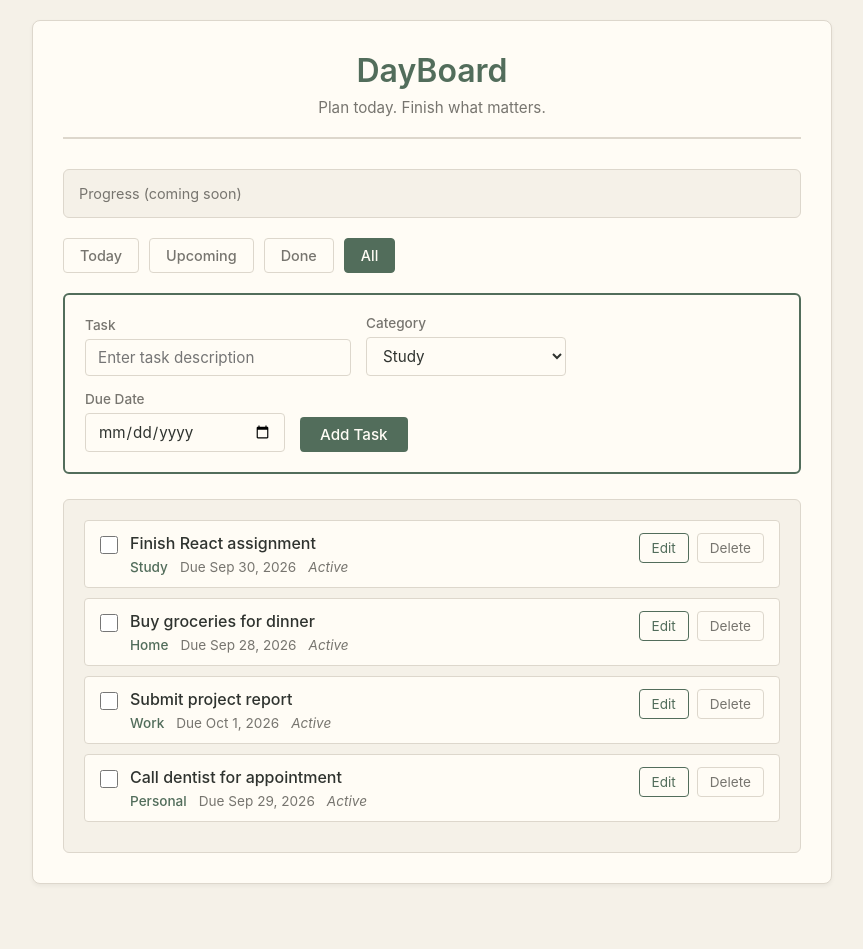
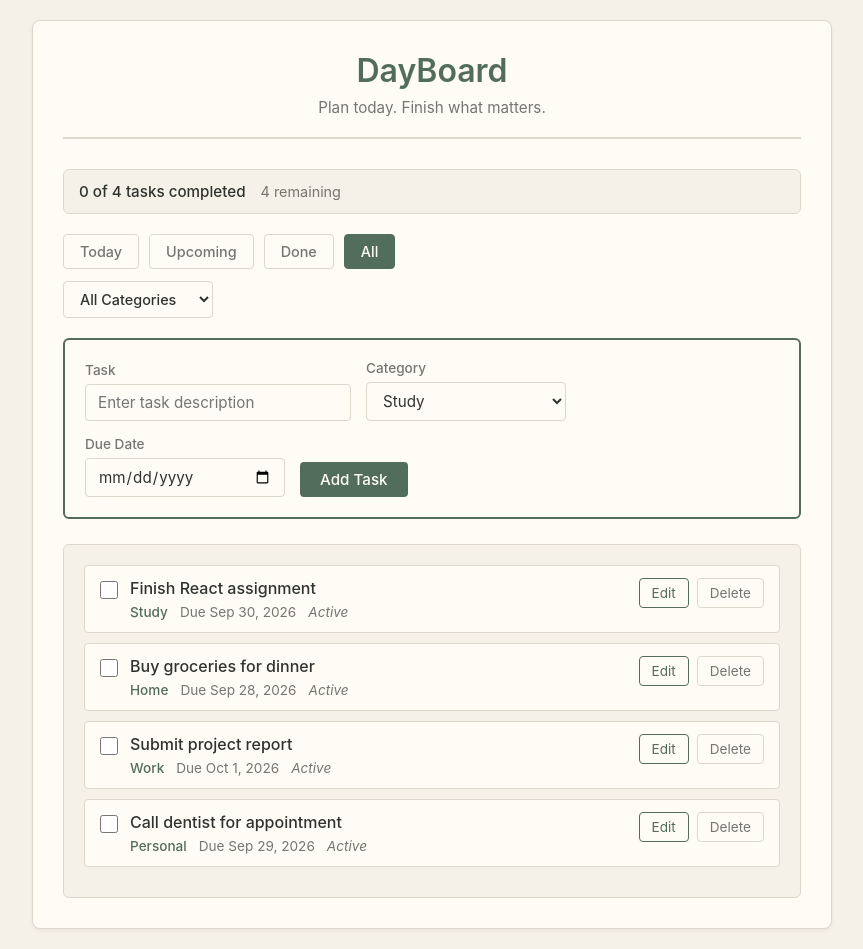
Before and after one commit to bindubasnet2007-droid/bindu_todo, a React (Create React App) app: page / in a window 1280 px wide. Shown: the whole page, without its empty margins (208-1071 px from the left). Before the commit the page ends 904 px from the top, so only its background shows below. Built offline with nearby package versions, Linux system fonts and the light colour scheme; the HTML template or start-up script is replaced by a standard one.

Commit message:
add category filtering and progress tracking

```diff
--- a/src/App.js
+++ b/src/App.js
@@ -42,6 +42,7 @@ function App() {
   ]);
 
   const [activeTab, setActiveTab] = useState('All');
+  const [categoryFilter, setCategoryFilter] = useState('All Categories');
 
   const handleAddTask = (newTask) => {
     setTasks([...tasks, newTask]);
@@ -79,27 +80,46 @@ function App() {
   const today = new Date().toISOString().split('T')[0];
 
   const visibleTasks = tasks.filter((task) => {
+    let statusMatch = false;
     if (activeTab === 'All') {
-      return true;
+      statusMatch = true;
+    } else if (activeTab === 'Done') {
+      statusMatch = task.completed === true;
+    } else if (activeTab === 'Today') {
+      statusMatch = task.dueDate === today && task.completed === false;
+    } else if (activeTab === 'Upcoming') {
+      statusMatch = task.dueDate > today && task.completed === false;
     }
-    if (activeTab === 'Done') {
-      return task.completed === true;
+
+    let categoryMatch = false;
+    if (categoryFilter === 'All Categories') {
+      categoryMatch = true;
+    } else {
+      categoryMatch = task.category === categoryFilter;
     }
-    if (activeTab === 'Today') {
-      return task.dueDate === today && task.completed === false;
-    }
-    if (activeTab === 'Upcoming') {
-      return task.dueDate > today && task.completed === false;
-    }
-    return true;
+
+    return statusMatch && categoryMatch;
   });
+
+  const totalTasks = tasks.length;
+  const completedTasks = tasks.filter((task) => task.completed).length;
+  const remainingTasks = totalTasks - completedTasks;
 
   return (
     <div className="app-container">
       <div className="main-content">
         <TopBar />
-        <ProgressInfo />
-        <StatusTabs activeTab={activeTab} setActiveTab={setActiveTab} />
+        <ProgressInfo
+          totalTasks={totalTasks}
+          completedTasks={completedTasks}
+          remainingTasks={remainingTasks}
+        />
+        <StatusTabs
+          activeTab={activeTab}
+          setActiveTab={setActiveTab}
+          categoryFilter={categoryFilter}
+          setCategoryFilter={setCategoryFilter}
+        />
         <QuickAdd onAddTask={handleAddTask} />
         <TaskSection
           tasks={visibleTasks}
--- a/src/components/ProgressInfo.js
+++ b/src/components/ProgressInfo.js
@@ -1,7 +1,12 @@
-function ProgressInfo() {
+function ProgressInfo({ totalTasks, completedTasks, remainingTasks }) {
   return (
     <div className="progress-info">
-      <p>Progress (coming soon)</p>
+      <div className="progress-text">
+        <span className="progress-main">
+          {completedTasks} of {totalTasks} tasks completed
+        </span>
+        <span className="progress-remaining">{remainingTasks} remaining</span>
+      </div>
     </div>
   );
 }
--- a/src/components/StatusTabs.js
+++ b/src/components/StatusTabs.js
@@ -1,7 +1,9 @@
-function StatusTabs({ activeTab, setActiveTab }) {
+function StatusTabs({ activeTab, setActiveTab, categoryFilter, setCategoryFilter }) {
   const tabs = ['Today', 'Upcoming', 'Done', 'All'];
+  const categories = ['All Categories', 'Study', 'Home', 'Work', 'Personal'];
 
   return (
+    <div className="filter-container">
       <div className="status-tabs">
         {tabs.map((tab) => (
           <button
@@ -13,6 +15,20 @@ function StatusTabs({ activeTab, setActiveTab }) {
           </button>
         ))}
       </div>
+      <div className="category-filter">
+        <select
+          value={categoryFilter}
+          onChange={(e) => setCategoryFilter(e.target.value)}
+          className="category-select"
+        >
+          {categories.map((category) => (
+            <option key={category} value={category}>
+              {category}
+            </option>
+          ))}
+        </select>
+      </div>
+    </div>
   );
 }
 
--- a/src/index.css
+++ b/src/index.css
@@ -65,23 +65,41 @@ body {
 
 /* Progress Info */
 .progress-info {
-  padding: 15px;
+  padding: 12px 15px;
   background-color: #F5F1E8;
   border-radius: 6px;
   margin-bottom: 20px;
   border: 1px solid #DDD7CC;
 }
 
-.progress-info p {
+.progress-text {
+  display: flex;
+  gap: 15px;
+  align-items: center;
+  flex-wrap: wrap;
+}
+
+.progress-main {
+  color: #2F332F;
+  font-size: 0.95rem;
+  font-weight: 500;
+}
+
+.progress-remaining {
   color: #77756F;
   font-size: 0.9rem;
+}
+
+/* Filter Container */
+.filter-container {
+  margin-bottom: 20px;
 }
 
 /* Status Tabs */
 .status-tabs {
   display: flex;
   gap: 10px;
-  margin-bottom: 20px;
+  margin-bottom: 12px;
   flex-wrap: wrap;
 }
 
@@ -111,6 +129,30 @@ body {
 
 .tab-button.active:hover {
   background-color: #3f5447;
+}
+
+/* Category Filter */
+.category-filter {
+  display: flex;
+  align-items: center;
+}
+
+.category-select {
+  padding: 8px 12px;
+  border: 1px solid #DDD7CC;
+  border-radius: 4px;
+  font-size: 0.9rem;
+  font-weight: 500;
+  font-family: inherit;
+  color: #2F332F;
+  background-color: #FFFCF5;
+  cursor: pointer;
+  min-width: 150px;
+}
+
+.category-select:focus {
+  outline: none;
+  border-color: #526D5B;
 }
 
 /* Quick Add */
```
Lines whose indentation alone changed are shown as unchanged.
